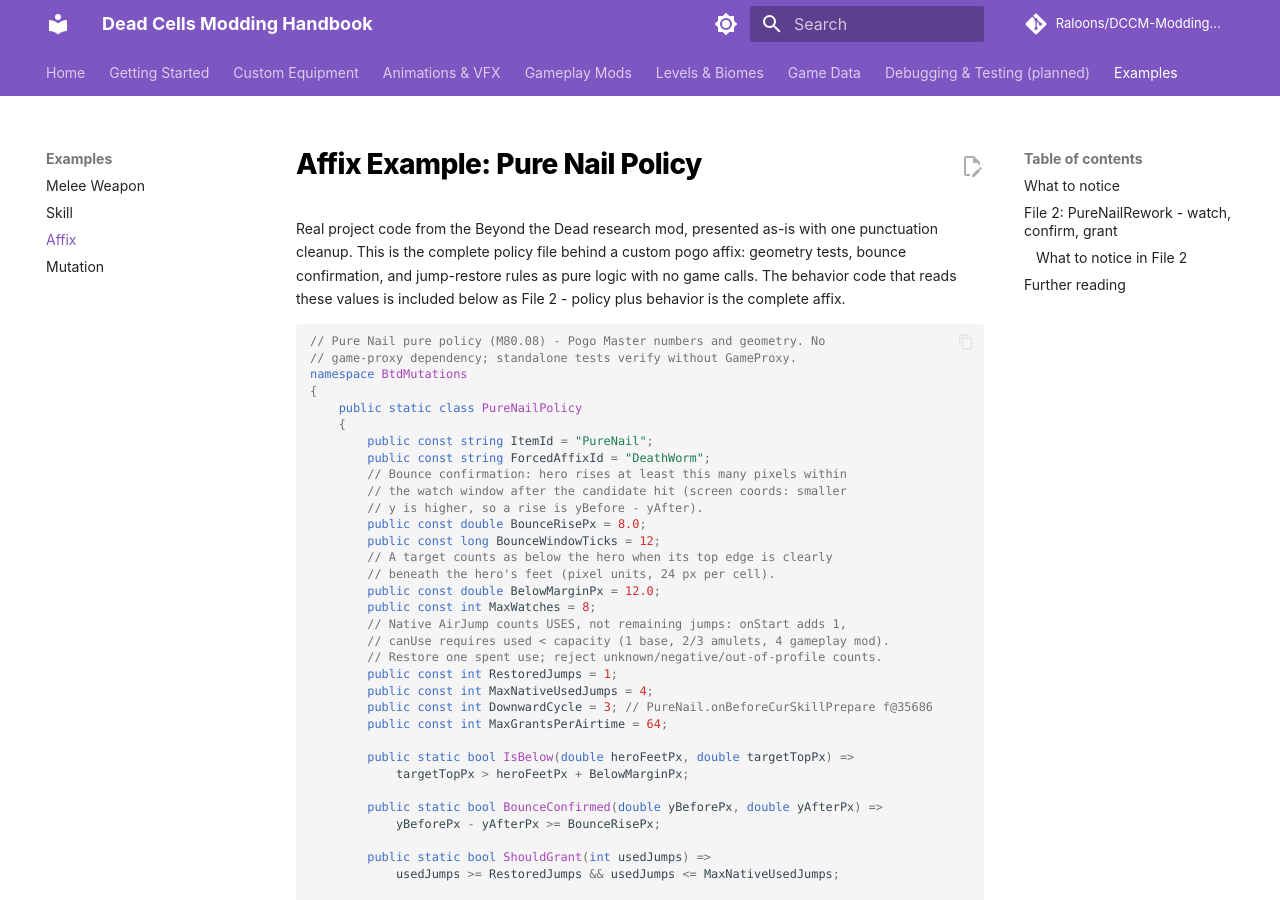
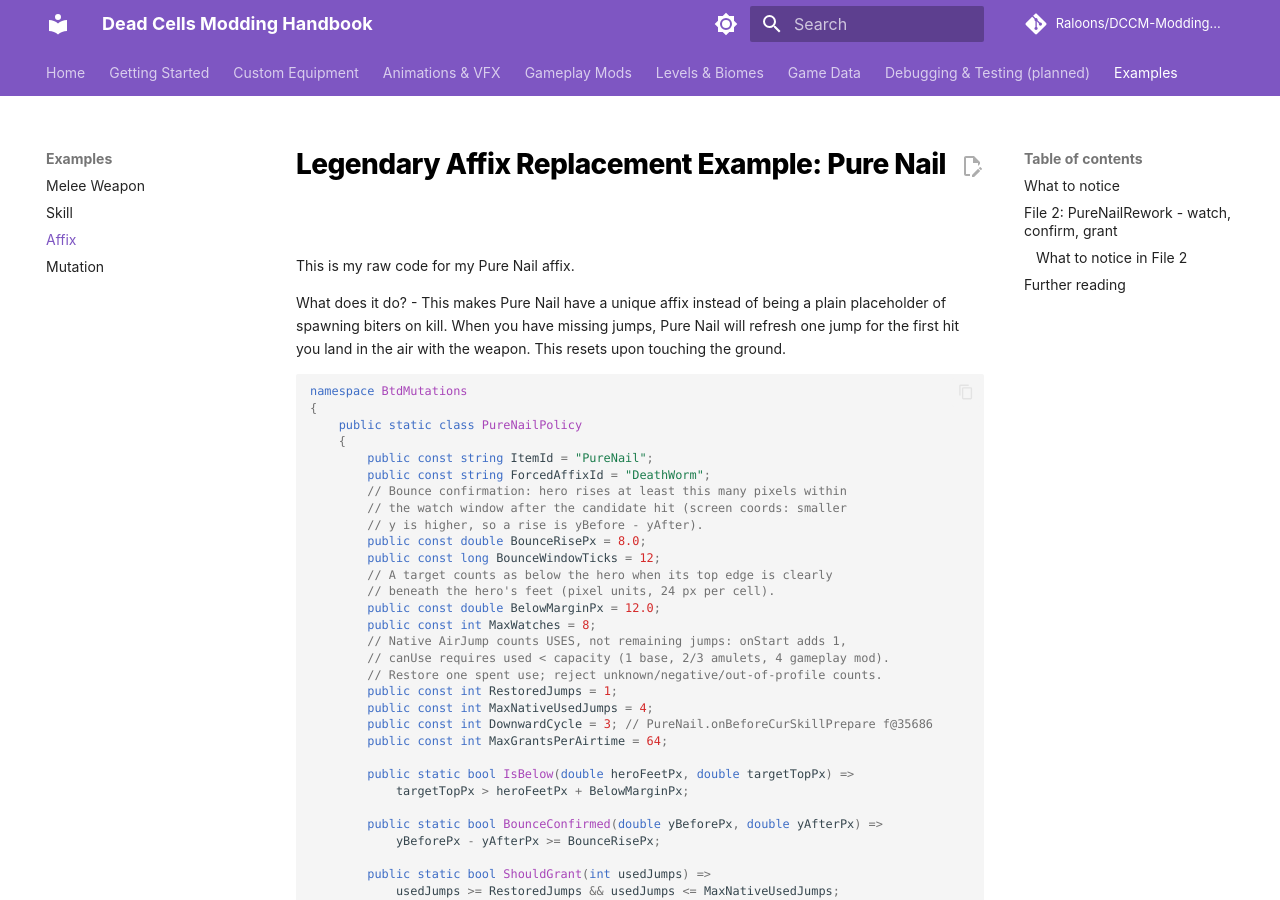
Before and after one commit to Raloons/DCCM-Modding-Handbook, an MkDocs documentation site: the page built from docs/examples/affix.md, in a window 1280 px wide and 900 px high. Built offline with MkDocs 1.6.1 and Material for MkDocs 9.7.7, drawn with Linux system fonts in a browser that asks for light colours; comment, search, counter and statistics services are not loaded; some of the changed text lies outside the part shown.

Commit message:
Revise Affix Example for Pure Nail Policy
Updated the title and clarified the description of the Pure Nail affix example. Removed unnecessary comments and improved readability.

````diff
--- a/docs/examples/affix.md
+++ b/docs/examples/affix.md
@@ -1,10 +1,11 @@
-# Affix Example: Pure Nail Policy
+# Legendary Affix Replacement Example: Pure Nail
 
-Real project code from the Beyond the Dead research mod, presented as-is with one punctuation cleanup. This is the complete policy file behind a custom pogo affix: geometry tests, bounce confirmation, and jump-restore rules as pure logic with no game calls. The behavior code that reads these values is included below as File 2 - policy plus behavior is the complete affix.
+This is my raw code for my Pure Nail affix.
+
+What does it do?
+- This makes Pure Nail have a unique affix instead of being a plain placeholder of spawning biters on kill. When you have missing jumps, Pure Nail will refresh one jump for the first hit you land in the air with the weapon. This resets upon touching the ground.
 
 ```csharp
-// Pure Nail pure policy (M80.08) - Pogo Master numbers and geometry. No
-// game-proxy dependency; standalone tests verify without GameProxy.
 namespace BtdMutations
 {
     public static class PureNailPolicy
@@ -58,13 +59,6 @@ namespace BtdMutations
 ## File 2: PureNailRework - watch, confirm, grant
 
 ```csharp
-// Pure Nail - Pogo Master. M80.21 corrects the native USED-jump polarity.
-// Evidence: m6841-testenv/evidence/m8021-repair/nail-findings.md.
-// Existing landed-hit/fixedUpdate fan-outs only. No movement or input writes.
-// Native down attack selects cycle 3 (f@35686); a successful down hit increments
-// jumpStreakCount (f@35675) before onExecute applies its bounce (f@35674).
-// Confirm both that native success marker and the existing 8px rise before
-// decrementing exactly one spent AirJump use through its existing setter.
 using dc;
 using dc.en;
 using dc.tool.atk;
````
